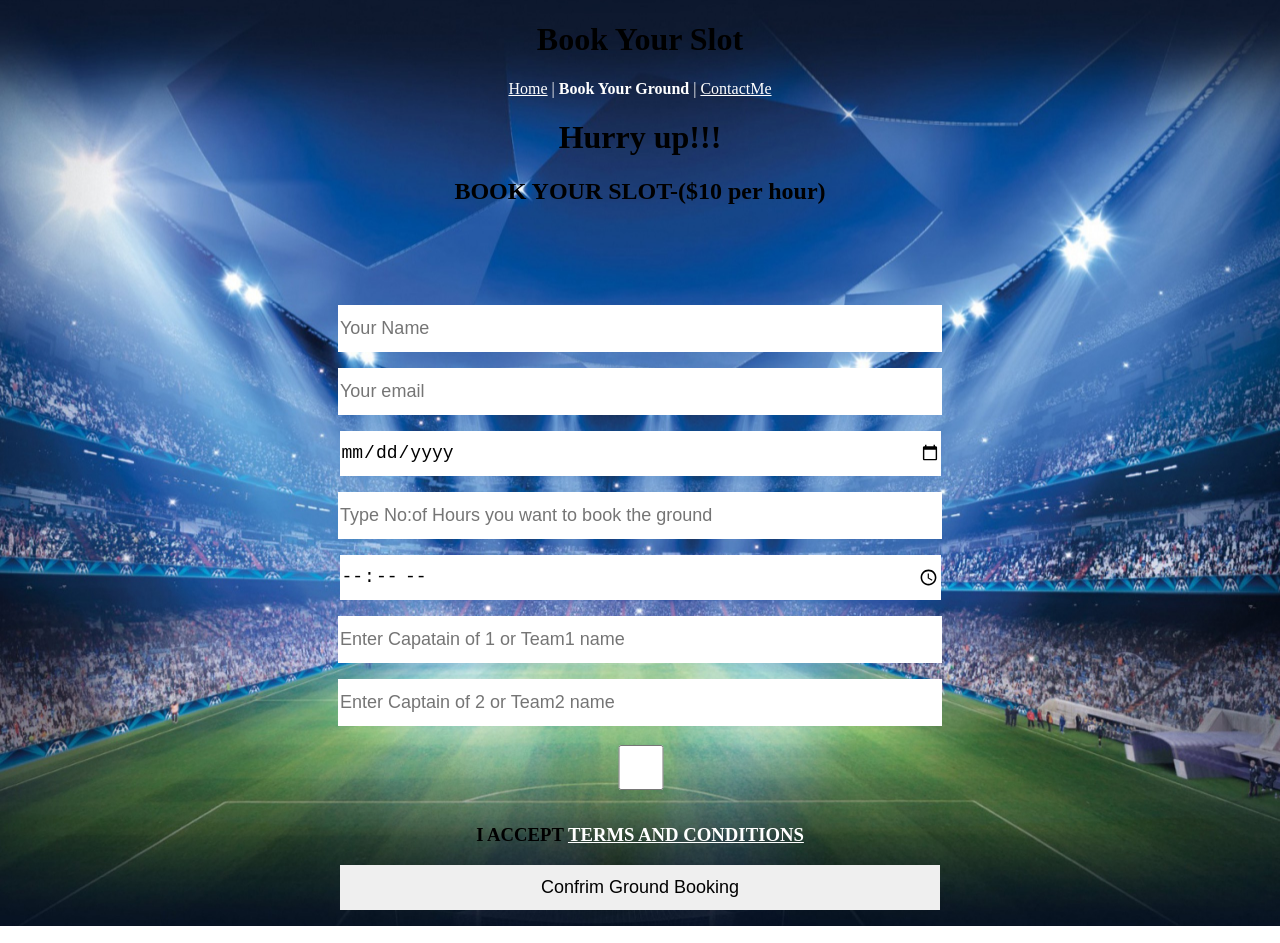
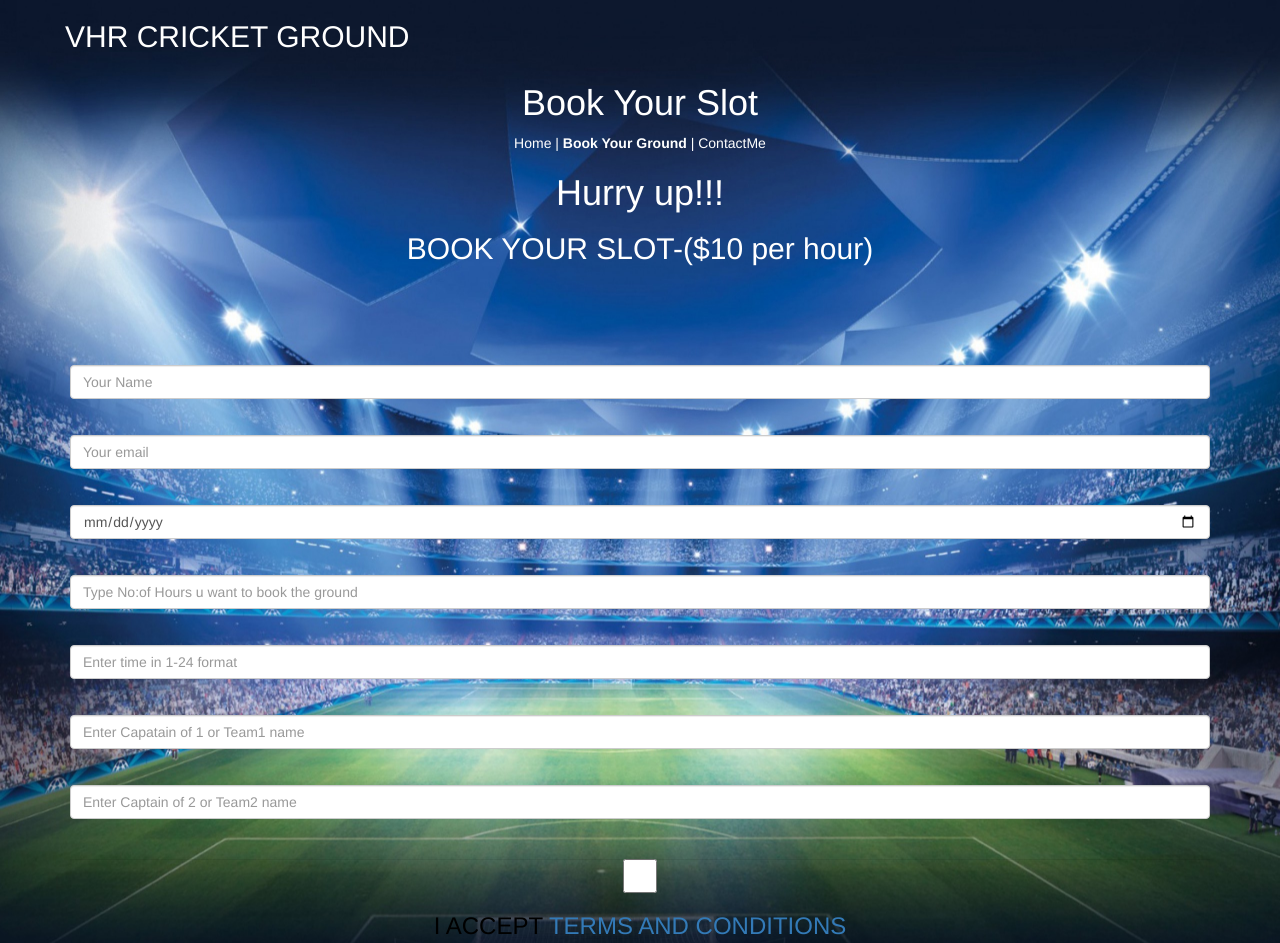
Before and after one commit to lohithabhethalam/A01group24.github.io, a plain HTML site: page book.html in a window 1280 px wide. Shown: the top 943 px of the page. Drawn offline with nearby package versions, Linux system fonts and the light colour scheme.

Commit message:
done updating

```diff
--- a/book.css
+++ b/book.css
@@ -16,6 +16,28 @@ a{
     color: #fff;
 
 }
+#lohitha{
+    color: #fff;
+}
+#bhethalam{
+    color: #fff;
+}
+#book{
+    color: #fff;
+}
+#a
+{
+    color: #fff;
+    float:left;
+    margin-left:10px;
+}
+#b{
+    color:#fff;
+}
+#c{
+    color:#fff;
+}
+
 .BOOK{
 margin-top: 100px;
 color: #000;
--- a/book.html
+++ b/book.html
@@ -3,53 +3,61 @@
     <head>
         <title>VHR Cricket Grounds-Book Your Grounds</title>
         <link rel="stylesheet" href="book.css">
+        <link rel="stylesheet" href="https://maxcdn.bootstrapcdn.com/bootstrap/3.3.7/css/bootstrap.min.css">
+        <script src="https://ajax.googleapis.com/ajax/libs/jquery/3.3.1/jquery.min.js"></script>
+        <script src="https://maxcdn.bootstrapcdn.com/bootstrap/3.3.7/js/bootstrap.min.js"></script>
 
+<script src="book.js"></script>
 
     </head>
     <body>
 
+<div class="container">
 
-            <h1>Book Your Slot</h1>
+    <div class="row">
+            <h2 id="a">VHR CRICKET GROUND</h2>
+        <div class="col-md-12">
+            <h1 id="book">Book Your Slot</h1>
 
 
-                    <p>
-                            <a href="./index.html">Home</a> | <b>Book Your Ground</b> |   <a href="./contact.html">ContactMe</a>
+                    <p >
+                            <a id="b" href="./index.html">Home</a> | <b>Book Your Ground</b> |   <a id="c" href="./contact.html">ContactMe</a>
                     </p>
 
 
 
                     <div class="contactUs">
-                            <h1>Hurry up!!!</h1>
-                            <h2>BOOK YOUR SLOT-($10 per hour)</h2>
+                            <h1 id= "lohitha">Hurry up!!!</h1>
+                            <h2 id="bhethalam">BOOK YOUR SLOT-($10 per hour)</h2>
 
                         </div>
                         <div class="BOOK">
 
-                            <form id="BOOK" method = "post" action="#">
-                        <input name= "name" type="text" class="form-control" placeholder="Your Name" required><br>
+                            <form id="BOOK" method = "post" action="#" onsubmit="bookground()">
+                        <input name= "name" type="text" class="form-control" placeholder="Your Name" required id="name"><br>
 
-                        <input name= "email" type="text" class="form-control" placeholder="Your email" required><br>
+                        <input name= "email" type="email" class="form-control" placeholder="Your email" required id="email"><br>
 
-                        <input name= "date" type="date" class="form-control"  required><br>
+                        <input name= "date" type="date" class="form-control"  required id="date"><br>
 
-                        <input name= "hours" type="number"   class="form-control" placeholder="Type No:of Hours you want to book the ground" required><br>
+                        <input name= "hours" type="number"   class="form-control" placeholder="Type No:of Hours u want to book the ground" required id="hours"><br>
 
-                        <input name= "time" type="time"   class="form-control"  required><br>
+                        <input name= "time" type="number"   class="form-control"  required id="time" placeholder="Enter time in 1-24 format"><br>
 
-                        <input name= "Captain1" type="text"   class="form-control" placeholder="Enter Capatain of 1 or Team1 name" required><br>
+                        <input name= "Captain1" type="text"   class="form-control" placeholder="Enter Capatain of 1 or Team1 name" required id="team1"><br>
 
-                        <input name= "Captain2" type="text"   class="form-control" placeholder="Enter Captain of 2 or Team2 name" required><br>
+                        <input name= "Captain2" type="text"   class="form-control" placeholder="Enter Captain of 2 or Team2 name" required id="team2"><br>
 
-                        <input name= "Accept" type="checkbox"   class="form-control" required><h3>I accept <a href="./terms.html">Terms and Conditions</a></h3>
+                        <input name= "Accept" type="checkbox"   class="form-control" required ><h3>I accept <a href="./terms.html">Terms and Conditions</a></h3>
 
-                        <input type="submit" class="form-control submit" value="Confrim Ground Booking">
+                        <input type="submit" class="form-control submit" value="Confrim Ground Booking" >
                         </form>
+                        <p id="booking"></p>
+                        </div>
 
-                        </div>
-                        <!-- /container -->
-                        <script src="book.js"></script>
-
-
+                    </div>
+                    </div>
+                    </div>
 
     </body>
 </html>
--- a/book.js
+++ b/book.js
@@ -1,4 +1,5 @@
-function book()
+
+function bookground()
 {
 
 let name = document.getElementById("name").value;
@@ -17,7 +18,7 @@ else{
 
     let duration = parseInt(time) + parseInt(hours);
     let amount = parseInt(hours)*10;
-alert("booking confirmed");
+//alert("booking conformed");
 
 alert("booking confirmed\n"+"Name: "+name+"\n Email: "+email+"\nDate: "+ date+"\nFrom: "+time+"\nTo: "+duration+"\n Team1 Captain: "+team1+"\nTeam2 Captain: "+team2+"\n Amount to be paid: $ "+amount);
 
```
Also changed, not shown: BOOK.JPG (deleted), Harish.jpg (deleted), contact.jpg (deleted), lohitha.JPG (deleted).
